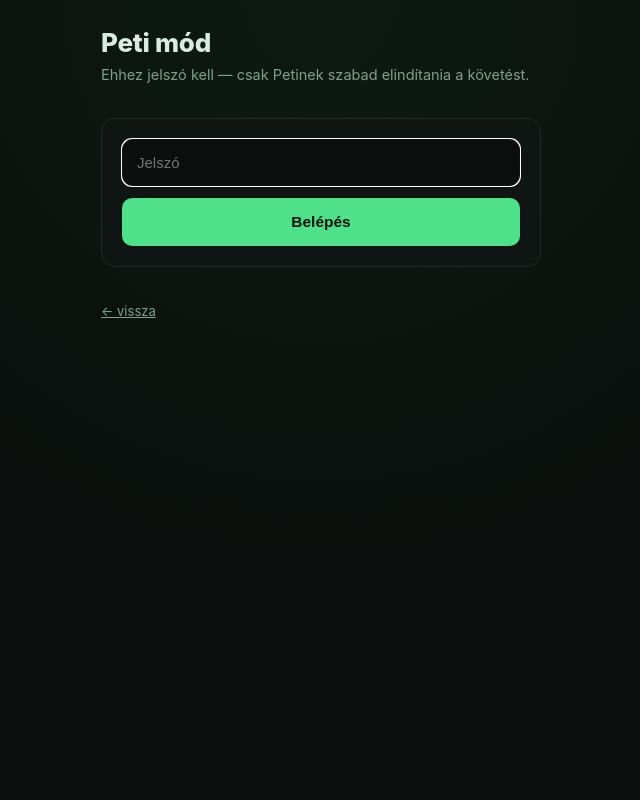
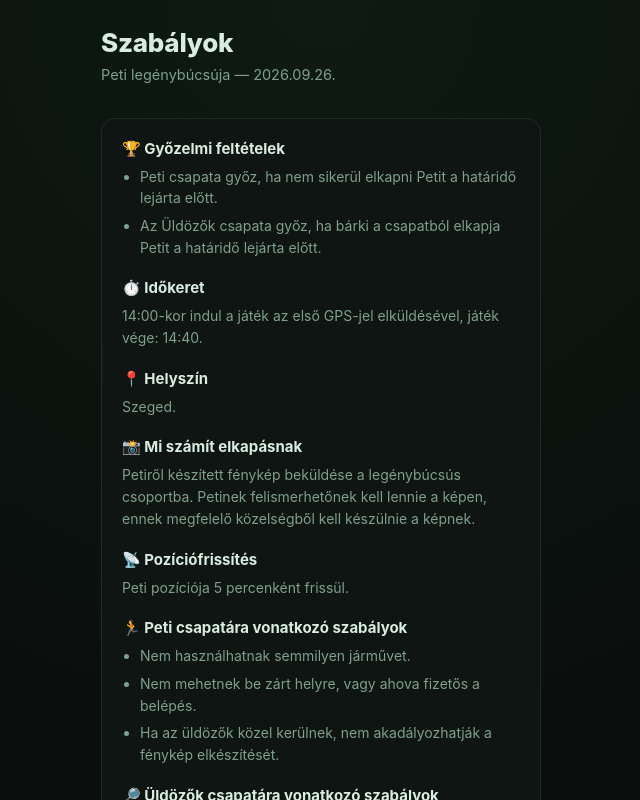
Before and after one commit to W4NCHOPE/Peti-vad-szat, a website: page index.html in a window 1280 px wide. Both pictures are taken after a click on the button 640 px from the left and 236 px from the top of the page. Shown: the top 800 px of the page, without its empty margins (319-959 px from the left). Drawn offline with nearby package versions, Linux system fonts and the light colour scheme.

Commit message:
Add files via upload

```diff
--- a/index.html
+++ b/index.html
@@ -158,6 +158,34 @@
     font-size: 13px;
     color: var(--text-dim);
   }
+  .rules-section{ margin-bottom: 20px; }
+  .rules-section h3{
+    margin: 0 0 8px;
+    font-size: 15px;
+    font-weight: 700;
+    color: var(--text);
+  }
+  .rules-section ul{
+    margin: 0;
+    padding-left: 18px;
+  }
+  .rules-section li{
+    font-size: 14px;
+    line-height: 1.55;
+    color: var(--text-dim);
+    margin-bottom: 6px;
+  }
+  .rules-section p{
+    margin: 0;
+    font-size: 14px;
+    line-height: 1.55;
+    color: var(--text-dim);
+  }
+  .rules-section .placeholder{ font-style: italic; opacity: 0.75; }
+  .stake-panel{
+    background: rgba(79,224,138,0.07);
+    border: 1px solid rgba(79,224,138,0.25);
+  }
 </style>
 </head>
 <body>
@@ -188,6 +216,11 @@ function goHome(){
     <h1>Peti legénybúcsú 2026</h1>
     <p class="sub">A vőlegény telefonja 5 percenként elküldi a helyzetét. Válaszd ki, ki vagy.</p>
     <div class="cards">
+      <button class="card" onclick="showRules()">
+        <span class="role-icon">📋</span>
+        <h2>Szabályok</h2>
+        <p>Nézd meg, mik a játékszabályok, mi számít elkapásnak, és mi a tét.</p>
+      </button>
       <button class="card" onclick="startGroomPassword()">
         <span class="role-icon">🏃</span>
         <h2>Peti vagyok</h2>
@@ -199,6 +232,64 @@ function goHome(){
         <p>Megnézed, hol jár most a vőlegény, és odaérsz mielőtt újra elmenekül.</p>
       </button>
     </div>
+  `);
+}
+
+function showRules(){
+  clearTimers();
+  render(`
+    <h1>Szabályok</h1>
+    <p class="sub">Peti legénybúcsúja — 2026.09.26.</p>
+
+    <div class="panel">
+      <div class="rules-section">
+        <h3>🏆 Győzelmi feltételek</h3>
+        <ul>
+          <li>Peti csapata győz, ha nem sikerül elkapni Petit a határidő lejárta előtt.</li>
+          <li>Az Üldözők csapata győz, ha bárki a csapatból elkapja Petit a határidő lejárta előtt.</li>
+        </ul>
+      </div>
+      <div class="rules-section">
+        <h3>⏱️ Időkeret</h3>
+        <p>14:00-kor indul a játék az első GPS-jel elküldésével, játék vége: 14:40.</p>
+      </div>
+      <div class="rules-section">
+        <h3>📍 Helyszín</h3>
+        <p>Szeged.</p>
+      </div>
+      <div class="rules-section">
+        <h3>📸 Mi számít elkapásnak</h3>
+        <p>Petiről készített fénykép beküldése a legénybúcsús csoportba. Petinek felismerhetőnek kell lennie a képen, ennek megfelelő közelségből kell készülnie a képnek.</p>
+      </div>
+      <div class="rules-section">
+        <h3>📡 Pozíciófrissítés</h3>
+        <p>Peti pozíciója 5 percenként frissül.</p>
+      </div>
+      <div class="rules-section">
+        <h3>🏃 Peti csapatára vonatkozó szabályok</h3>
+        <ul>
+          <li>Nem használhatnak semmilyen járművet.</li>
+          <li>Nem mehetnek be zárt helyre, vagy ahova fizetős a belépés.</li>
+          <li>Ha az üldözők közel kerülnek, nem akadályozhatják a fénykép elkészítését.</li>
+        </ul>
+      </div>
+      <div class="rules-section">
+        <h3>🔎 Üldözők csapatára vonatkozó szabályok</h3>
+        <p class="placeholder">semmi</p>
+      </div>
+    </div>
+
+    <div class="panel stake-panel">
+      <div class="rules-section" style="margin-bottom:0;">
+        <h3>🎯 A játék tétje</h3>
+        <ul>
+          <li>Ha Peti csapata győz: Peti választhat egy feladatot, amit mással végeztet el.</li>
+          <li>Ha az Üldözők csapata győz: választhatnak egy feladatot, amit Peti nem hagyhat ki.</li>
+        </ul>
+      </div>
+    </div>
+
+    <button class="backlink" onclick="goHome()">← vissza a főoldalra</button>
   `);
 }
 
```
